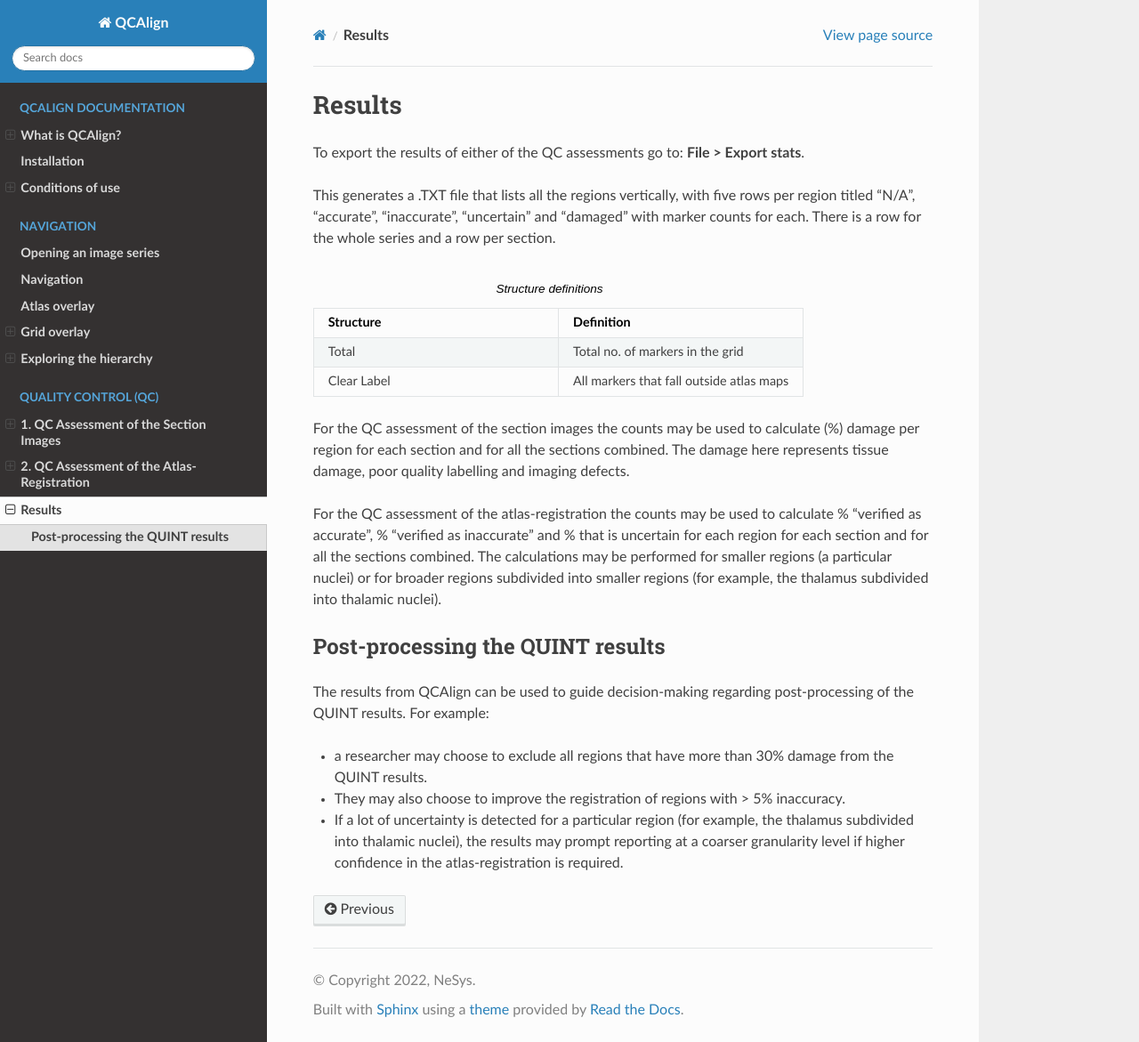
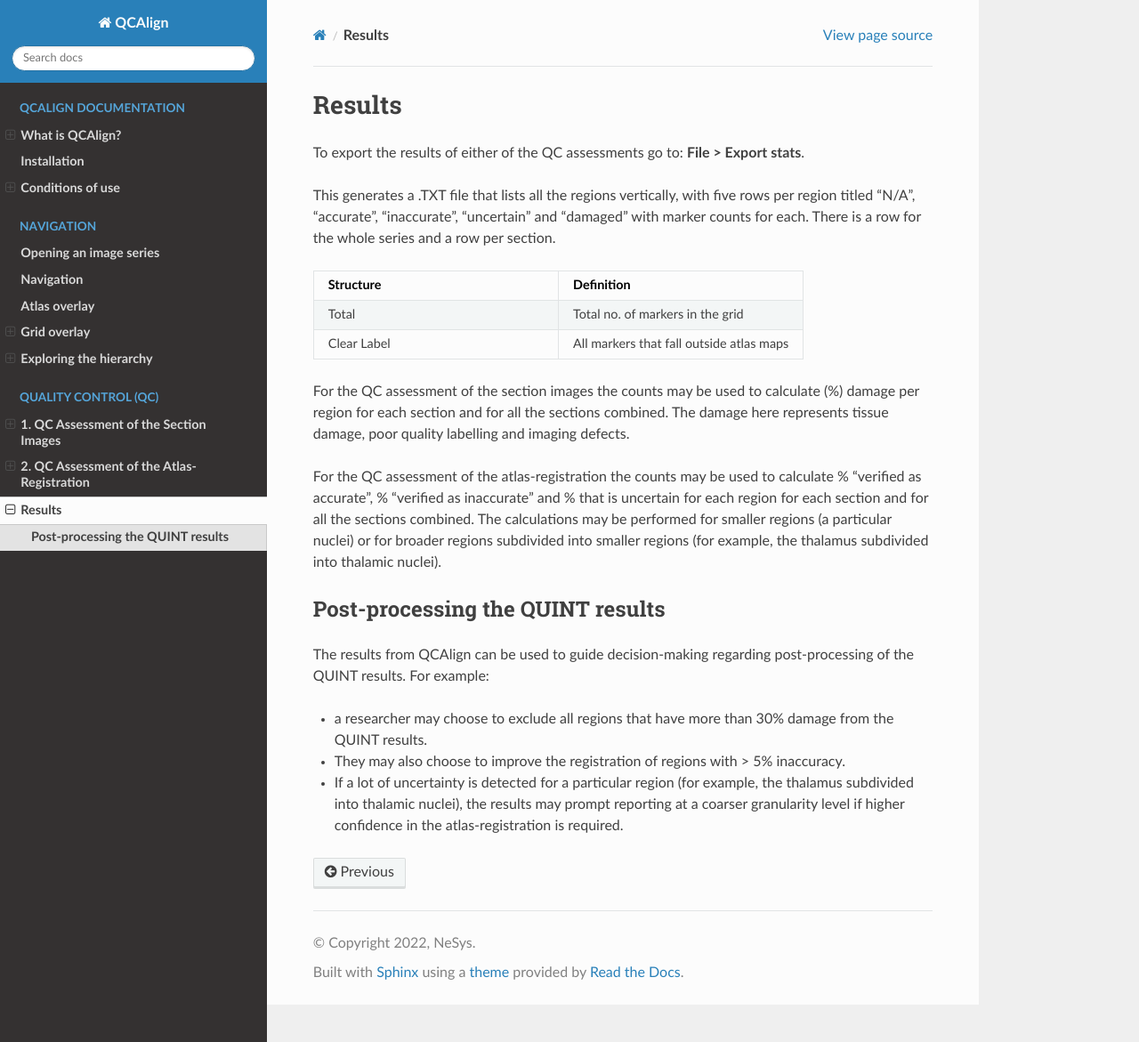
Before and after one commit to Neural-Systems-at-UIO/QCAlign, a Sphinx documentation site: the page built from docs/results.rst, in a window 1280 px wide and 1171 px high. Shown: the whole window at 89% size. Built offline with Sphinx 7.4.7 and the Read the Docs theme 2.0.0, drawn with Linux system fonts in a browser that asks for light colours.

Commit message:
Update results.rst

```diff
--- a/docs/results.rst
+++ b/docs/results.rst
@@ -5,7 +5,7 @@ To export the results of either of the QC assessments go to: **File > Export sta
 
 This generates a .TXT file that lists all the regions vertically, with five rows per region titled "N/A", “accurate”, “inaccurate”, “uncertain” and “damaged” with marker counts for each. There is a row for the whole series and a row per section.
 
-.. list-table:: Structure definitions
+.. list-table::
    :widths: 50 50
    :header-rows: 1
 
```
